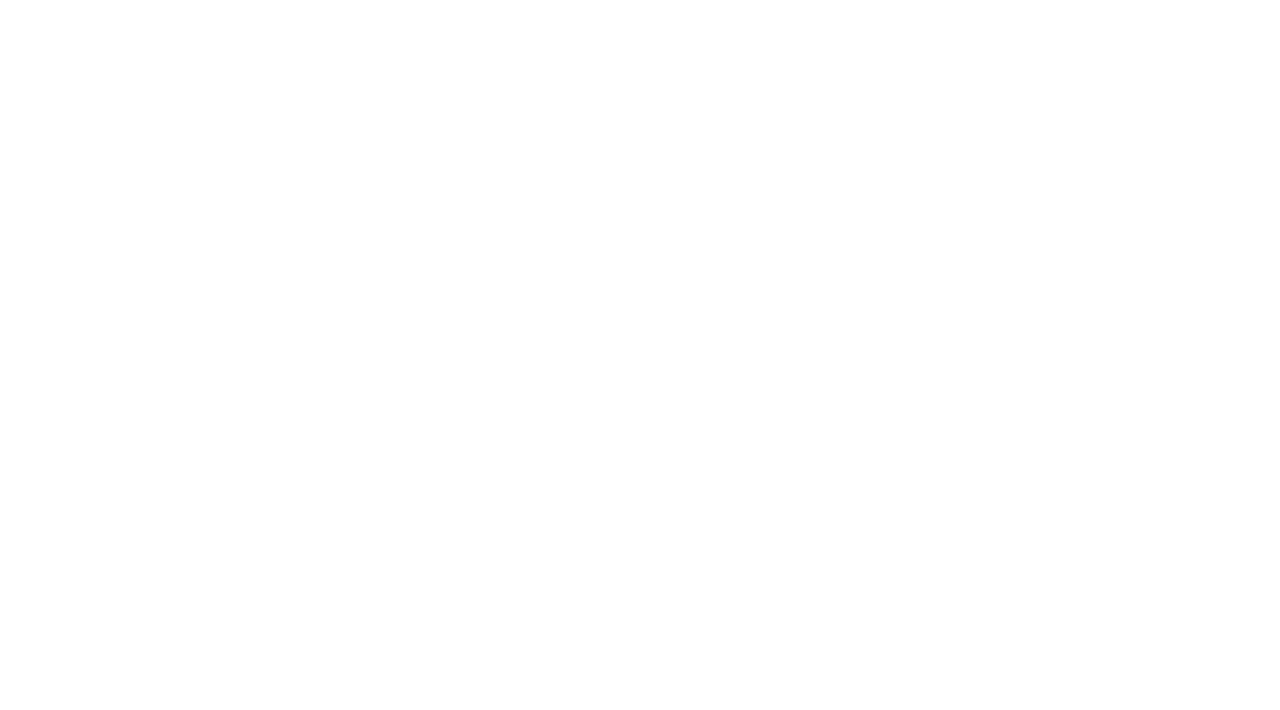
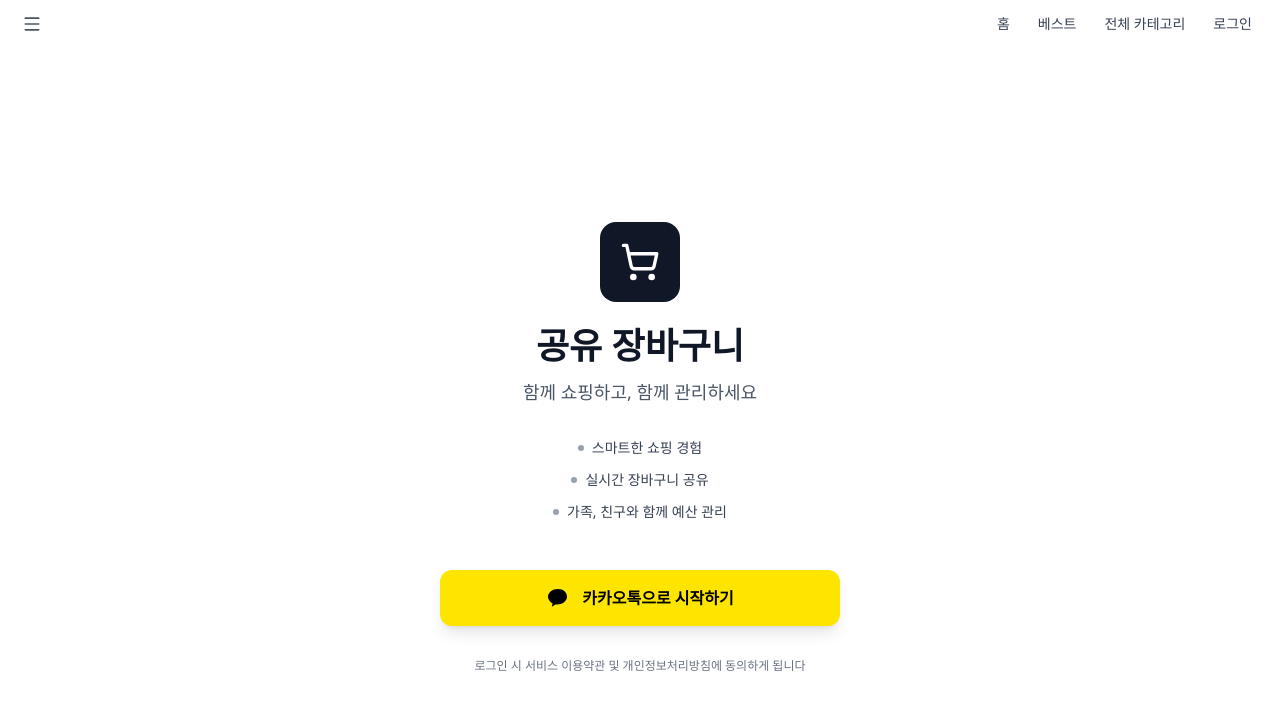
Before and after one commit to Team-Minari/miseprep-uiux, a React (Vite) app: page /login in a window 1280 px wide. Before the commit this address had no page. Shown: the top 710 px of the page. Built offline with nearby package versions, Linux system fonts and the light colour scheme.

Commit message:
#9 feature: 로그인 페이지 구현 - 로그인 버튼 클릭시 보여지는 메인 페이지 구현하였습니다. - 리액트 라우팅을 적용하였습니다. - public 디렉토리에 카카오 로그인 로고인 kakao.svg 생성하였습니다.
Resolves: #9
See also: None

```diff
--- a/src/components/layout/Header.tsx
+++ b/src/components/layout/Header.tsx
@@ -1,12 +1,22 @@
 import { Menu } from "lucide-react";
+import { useNavigate } from "react-router-dom";
 import { useToggleSidebar } from "../../store/useModalStore";
 
 export default function Header() {
 	const toggleSidebar = useToggleSidebar();
+	const navigate = useNavigate();
 
 	// 이벤트 핸들러
 	const handleToggleSidebar = () => {
 		toggleSidebar();
+	};
+
+	const handleNavigateHome = () => {
+		navigate("/");
+	};
+
+	const handleNavigateLogin = () => {
+		navigate("/login");
 	};
 
 	return (
@@ -23,13 +33,20 @@ export default function Header() {
 
 			{/* 오른쪽 섹션 */}
 			<section className="flex items-center gap-1">
+				<button
+					onClick={handleNavigateHome}
+					className="px-3 py-1.5 text-sm font-medium text-gray-700 hover:bg-gray-100 rounded transition-colors">
+					홈
+				</button>
 				<button className="px-3 py-1.5 text-sm font-medium text-gray-700 hover:bg-gray-100 rounded transition-colors">
 					베스트
 				</button>
 				<button className="px-3 py-1.5 text-sm font-medium text-gray-700 hover:bg-gray-100 rounded transition-colors">
 					전체 카테고리
 				</button>
-				<button className="px-3 py-1.5 text-sm font-medium text-gray-700 hover:bg-gray-100 rounded transition-colors">
+				<button
+					onClick={handleNavigateLogin}
+					className="px-3 py-1.5 text-sm font-medium text-gray-700 hover:bg-gray-100 rounded transition-colors">
 					로그인
 				</button>
 			</section>
--- /dev/null
+++ b/src/pages/LoginPage.tsx
@@ -0,0 +1,106 @@
+import { motion } from 'motion/react';
+import { ShoppingCart } from 'lucide-react';
+
+export default function LoginPage() {
+    const handleKakaoLogin = () => {
+        alert('카카오 로그인은 현재 구현 예정입니다.');
+    };
+
+    return (
+        <div className="min-h-screen w-full flex items-center justify-center bg-white overflow-hidden">
+            <motion.div
+                initial={{ opacity: 0, y: 20 }}
+                animate={{ opacity: 1, y: 0 }}
+                transition={{ duration: 0.8, ease: [0.22, 1, 0.36, 1] }}
+                className="w-full max-w-md px-6 text-center"
+            >
+                {/* 로고 & 서비스명 */}
+                <motion.div
+                    initial={{ opacity: 0, scale: 0.9 }}
+                    animate={{ opacity: 1, scale: 1 }}
+                    transition={{ duration: 0.8, delay: 0.2 }}
+                    className="mb-8"
+                >
+                    <div className="inline-flex items-center justify-center w-20 h-20 bg-gray-900 rounded-2xl mb-6">
+                        <ShoppingCart className="w-10 h-10 text-white" />
+                    </div>
+                    <h1 className="text-4xl font-bold text-gray-900 mb-3">
+                        공유 장바구니
+                    </h1>
+                    <p className="text-lg text-gray-600">
+                        함께 쇼핑하고, 함께 관리하세요
+                    </p>
+                </motion.div>
+
+                {/* 서비스 소개 */}
+                <motion.div
+                    initial={{ opacity: 0, y: 10 }}
+                    animate={{ opacity: 1, y: 0 }}
+                    transition={{ duration: 0.8, delay: 0.4 }}
+                    className="mb-12 space-y-3"
+                >
+                    <div className="flex items-center justify-center gap-2 text-gray-700">
+                        <div className="w-1.5 h-1.5 bg-gray-400 rounded-full" />
+                        <span className="text-sm">스마트한 쇼핑 경험</span>
+                    </div>
+                    <div className="flex items-center justify-center gap-2 text-gray-700">
+                        <div className="w-1.5 h-1.5 bg-gray-400 rounded-full" />
+                        <span className="text-sm">실시간 장바구니 공유</span>
+                    </div>
+                    <div className="flex items-center justify-center gap-2 text-gray-700">
+                        <div className="w-1.5 h-1.5 bg-gray-400 rounded-full" />
+                        <span className="text-sm">가족, 친구와 함께 예산 관리</span>
+                    </div>
+                </motion.div>
+
+                {/* 카카오 로그인 버튼 */}
+                <motion.div
+                    initial={{ opacity: 0, y: 10 }}
+                    animate={{ opacity: 1, y: 0 }}
+                    transition={{ duration: 0.8, delay: 0.6 }}
+                >
+                    <motion.button
+                        id="kakao-login-button"
+                        onClick={handleKakaoLogin}
+                        whileHover={{ scale: 1.02 }}
+                        whileTap={{ scale: 0.98 }}
+                        className="w-full bg-[#FEE500] hover:bg-[#FDD835] text-[#000000] font-semibold py-4 px-6 rounded-xl flex items-center justify-center gap-3 transition-colors shadow-lg"
+                    >
+                        <img
+                            src="/kakao.svg"
+                            alt="카카오 아이콘"
+                            className="w-6 h-6"
+                        />
+                        카카오톡으로 시작하기
+                    </motion.button>
+                </motion.div>
+
+                {/* 하단 안내 문구 */}
+                <motion.p
+                    initial={{ opacity: 0 }}
+                    animate={{ opacity: 1 }}
+                    transition={{ duration: 1, delay: 0.8 }}
+                    className="mt-8 text-xs text-gray-500"
+                >
+                    로그인 시 서비스 이용약관 및 개인정보처리방침에 동의하게 됩니다
+                </motion.p>
+            </motion.div>
+
+            {/* 배경 장식 */}
+            <div className="absolute inset-0 -z-10 overflow-hidden pointer-events-none">
+                <motion.div
+                    initial={{ opacity: 0, scale: 0.8 }}
+                    animate={{ opacity: 0.03, scale: 1 }}
+                    transition={{ duration: 1.2 }}
+                    className="absolute -top-40 -right-40 w-96 h-96 bg-gray-900 rounded-full blur-3xl"
+                />
+                <motion.div
+                    initial={{ opacity: 0, scale: 0.8 }}
+                    animate={{ opacity: 0.03, scale: 1 }}
+                    transition={{ duration: 1.2, delay: 0.2 }}
+                    className="absolute -bottom-40 -left-40 w-96 h-96 bg-gray-900 rounded-full blur-3xl"
+                />
+            </div>
+        </div>
+    );
+}
--- a/src/router/AppRouter.tsx
+++ b/src/router/AppRouter.tsx
@@ -1,12 +1,14 @@
 import { Routes, Route } from "react-router-dom";
 import GlobalLayout from "../components/layout/GlobalLayout";
 import MainPage from "../pages/MainPage";
+import LoginPage from "../pages/LoginPage";
 
 export default function AppRouter() {
 	return (
 		<Routes>
 			<Route element={<GlobalLayout />}>
 				<Route path="/" element={<MainPage />} />
+				<Route path="/login" element={<LoginPage />} />
 			</Route>
 		</Routes>
 	);
```
Also changed, not shown: public/kakao.svg (added).
